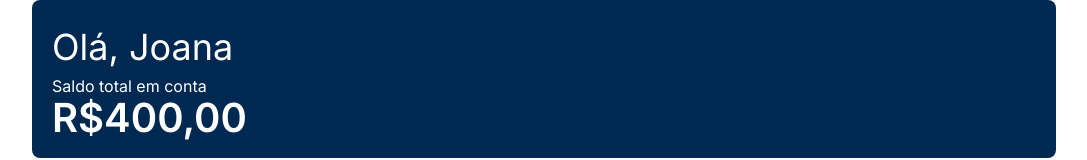
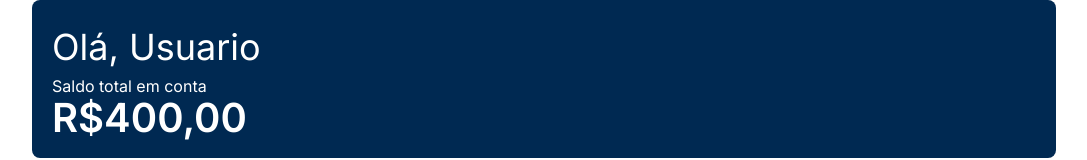
Before and after one commit to Douglass1981/FIAP-Fase1, a Next.js app: page /home in a window 1280 px wide. Shown: the top 160 px of the page, without its empty margins (96-1183 px from the left). Built offline with nearby package versions, Linux system fonts and the light colour scheme; some icons are missing.

Commit message:
BancoPostgreConfigRemoto_Atualização nome usuario na Home

```diff
--- a/src/app/home/page.tsx
+++ b/src/app/home/page.tsx
@@ -1,13 +1,27 @@
+"use client";
+import { useEffect, useState } from 'react';
 import { Icons } from '../../icons';
 import styles from './home.styles.module.scss';
 
 export default function Home(){
+      const [userName, setUserName] = useState<string | null>(null);
+
+  useEffect(() => {
+    // Ao carregar o componente, tente recuperar o nome do usuário do localStorage
+    const storedUserName = localStorage.getItem('userName');
+    if (storedUserName) {
+      setUserName(storedUserName);
+    }
+  }, []); // O array vazio garante que este useEffect roda apenas uma vez ao montar o componente
+
   return(
       <section className={styles.home}>
         <div className={styles.card}>
             <div className={styles['presentation-card-home']}>
                 <div>
-                    <p className={styles['hello-message-text']}>Olá, Joana</p>
+                    <p className={styles['hello-message-text']}>
+                        Olá, {userName ? userName :'Usuario'}
+                        </p>
                     <p>Saldo total em conta</p>
                 </div>
                 <Icons.Logout />
--- a/src/app/login/page.tsx
+++ b/src/app/login/page.tsx
@@ -15,7 +15,6 @@ import { TextField, InputAdornment, IconButton } from "@mui/material";
 import { Visibility, VisibilityOff } from "@mui/icons-material";
 import { useMediaQuery } from "@mui/material";
 import { useRouter } from "next/navigation";
-
 import styles from "./login.styles.module.scss";
 import { colors } from "../mui.styles";
 
@@ -59,16 +58,21 @@ export default function Login() {
       const data = await response.json();
 
       if (response.ok) {
-        // Login bem-sucedido!
-        // Se "Lembrar minha senha" estiver marcado, salve o email no localStorage
+          if(data.user && data.user.nome){
+            localStorage.setItem("userName", data.user.nome);
+          } else {
+            console.warn("Usuario não encontrado");
+          }
+
+
         if (rememberMe) {
           localStorage.setItem("rememberedEmail", email);
-          // Opcionalmente, você pode salvar um indicador de login
           localStorage.setItem("isLoggedIn", "true");
         } else {
-          // Se não estiver marcado, remova qualquer email ou indicador salvo
           localStorage.removeItem("rememberedEmail");
           localStorage.removeItem("isLoggedIn");
+          localStorage.removeItem("userName");
+          localStorage.removeItem("userEmail");
         }
 
         router.push("/home"); // Redireciona para a página home
```
